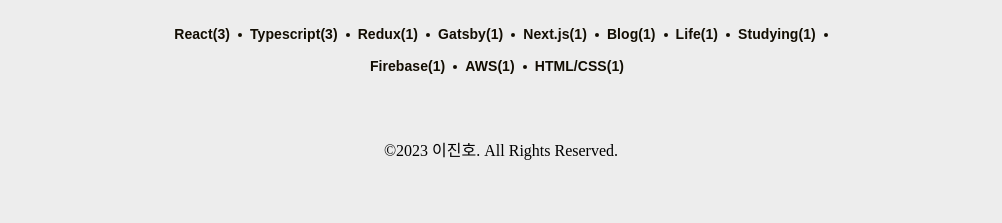
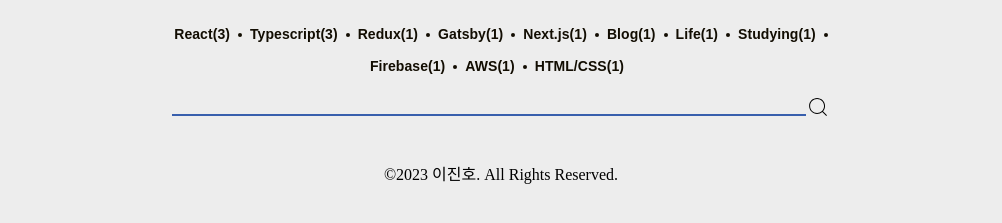
Before and after one commit to dygmm4288/gastby-blog, a Gatsby site: page /posts in a window 1280 px wide. Shown: the part 121-344 px from the top of the page, without its empty margins (139-1141 px from the left). Built offline with nearby package versions, Linux system fonts and the light colour scheme; Gatsby itself is replaced by a stand-in of ours.

Commit message:
[ADD] Post Search Bar 생성

```diff
--- /dev/null
+++ b/src/components/PostSearch.jsx
@@ -0,0 +1,36 @@
+import * as React from "react"
+import { CiSearch } from "react-icons/ci"
+import styled from "styled-components"
+
+const PostSearch = () => {
+  return (
+    <StPostSearchWrapper>
+      <input type="text" />
+      <CiSearch />
+    </StPostSearchWrapper>
+  )
+}
+
+const StPostSearchWrapper = styled.div`
+  width: 100%;
+  display: flex;
+  flex-direction: row;
+
+  align-items: center;
+  padding: 0rem 1rem;
+  input {
+    flex: 1;
+    outline: none;
+    border-top: 0;
+    border-left: 0;
+    border-right: 0;
+    border-bottom: 2px solid var(--accentColor);
+    background-color: transparent;
+  }
+  svg {
+    width: 1.5rem;
+    height: 1.5rem;
+  }
+`
+
+export default PostSearch
--- a/src/pages/posts/index.jsx
+++ b/src/pages/posts/index.jsx
@@ -1,5 +1,6 @@
 import * as React from "react"
 import PostCategory from "../../components/PostCategory"
+import PostSearch from "../../components/PostSearch"
 import Layout from "../../components/layout"
 import Seo from "../../components/seo"
 
@@ -7,6 +8,7 @@
   return (
     <Layout location={location}>
       <PostCategory></PostCategory>
+      <PostSearch />
     </Layout>
   )
 }
```
